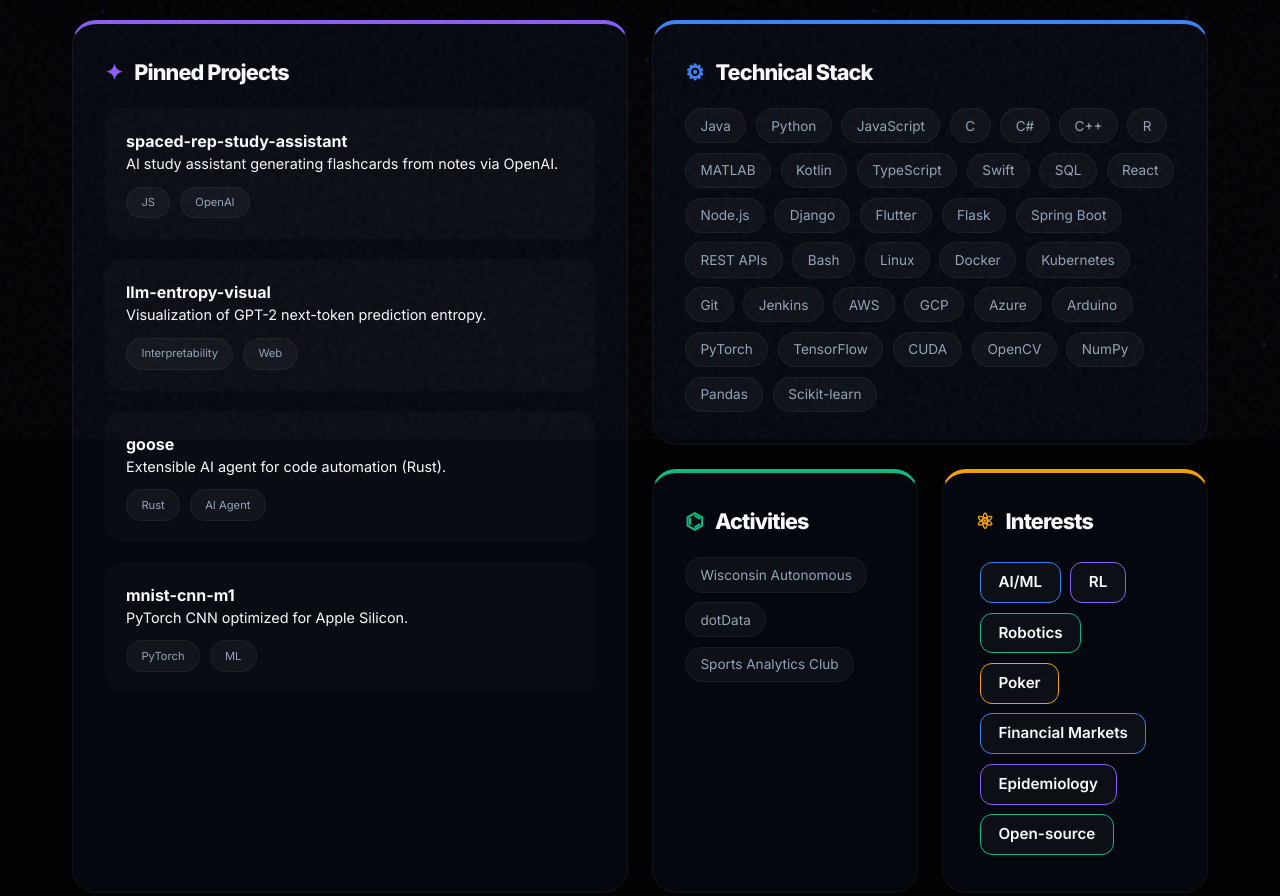
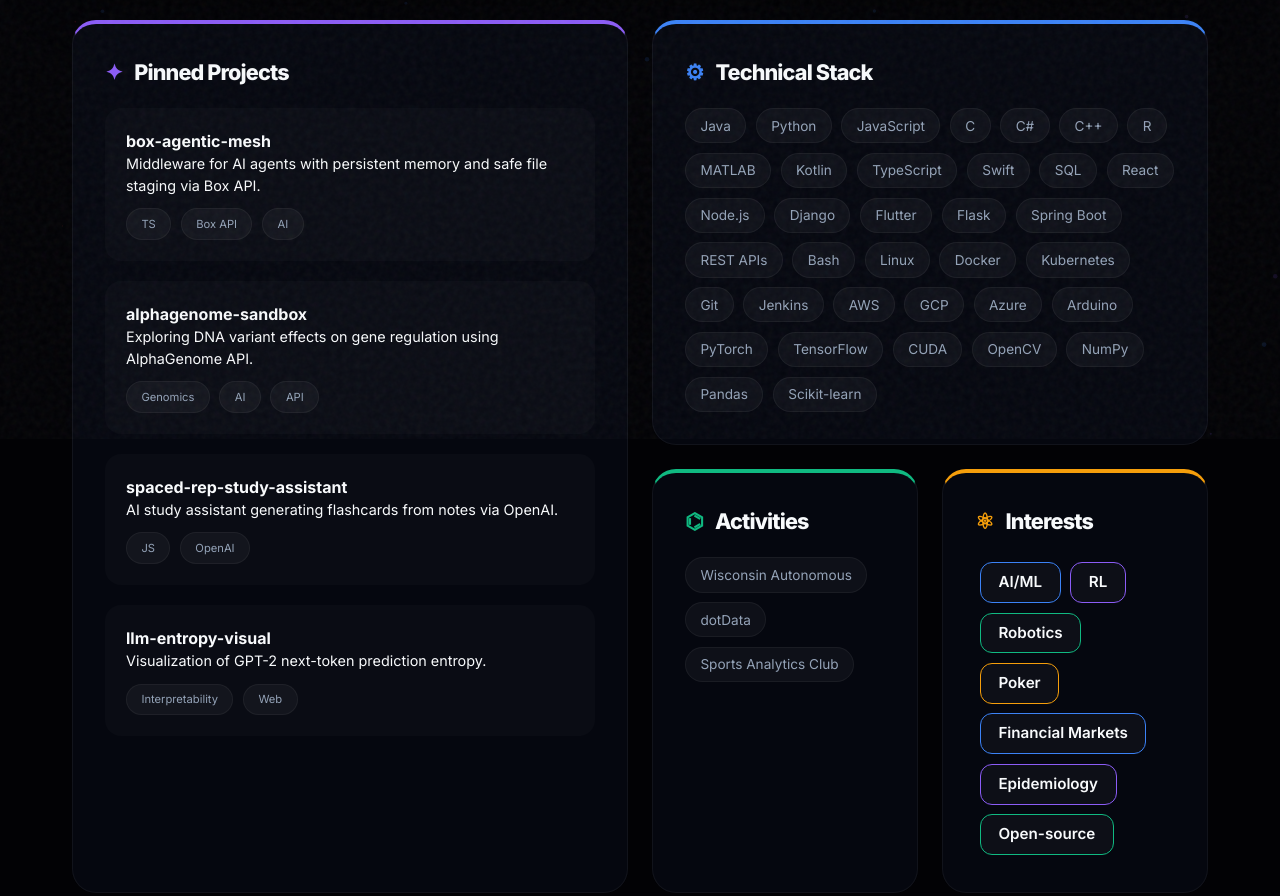
Before and after one commit to ethanchang235/ethanchang235.github.io, a website built with Vite: page index.html in a window 1280 px wide. Shown: the part 361-1257 px from the top of the page. Built offline with nearby package versions, Linux system fonts and the light colour scheme.

Commit message:
feat: update portfolio projects and linkedin link

```diff
--- a/index.html
+++ b/index.html
@@ -67,10 +67,10 @@
                 GITHUB_REPOS <span style="margin-left: 12px; color: var(--accent-blue);">↗</span>
             </a>
 
-            <div class="bento-item"
-                style="display: flex; align-items: center; justify-content: center; font-weight: 700; font-size: 1.1rem; letter-spacing: -0.02em; cursor: pointer;">
+            <a href="https://www.linkedin.com/in/ethan-chang-216898205/" target="_blank" class="bento-item"
+                style="text-decoration: none; color: inherit; display: flex; align-items: center; justify-content: center; font-weight: 700; font-size: 1.1rem; letter-spacing: -0.02em; cursor: pointer;">
                 ESTABLISH_CONNECTION
-            </div>
+            </a>
         </main>
 
         <footer
--- a/src/main.ts
+++ b/src/main.ts
@@ -6,6 +6,18 @@
 }
 
 const projects: Project[] = [
+  {
+    title: "box-agentic-mesh",
+    description: "Middleware for AI agents with persistent memory and safe file staging via Box API.",
+    tags: ["TS", "Box API", "AI"],
+    link: "https://github.com/ethanchang235/box-agentic-mesh"
+  },
+  {
+    title: "alphagenome-sandbox",
+    description: "Exploring DNA variant effects on gene regulation using AlphaGenome API.",
+    tags: ["Genomics", "AI", "API"],
+    link: "https://github.com/ethanchang235/alphagenome-sandbox"
+  },
   {
     title: "spaced-rep-study-assistant",
     description: "AI study assistant generating flashcards from notes via OpenAI.",
@@ -17,18 +29,6 @@
     description: "Visualization of GPT-2 next-token prediction entropy.",
     tags: ["Interpretability", "Web"],
     link: "https://github.com/ethanchang235/llm-entropy-visual"
-  },
-  {
-    title: "goose",
-    description: "Extensible AI agent for code automation (Rust).",
-    tags: ["Rust", "AI Agent"],
-    link: "https://github.com/ethanchang235/goose"
-  },
-  {
-    title: "mnist-cnn-m1",
-    description: "PyTorch CNN optimized for Apple Silicon.",
-    tags: ["PyTorch", "ML"],
-    link: "https://github.com/ethanchang235/mnist-cnn-macbook-air-m1"
   }
 ];
 
```
